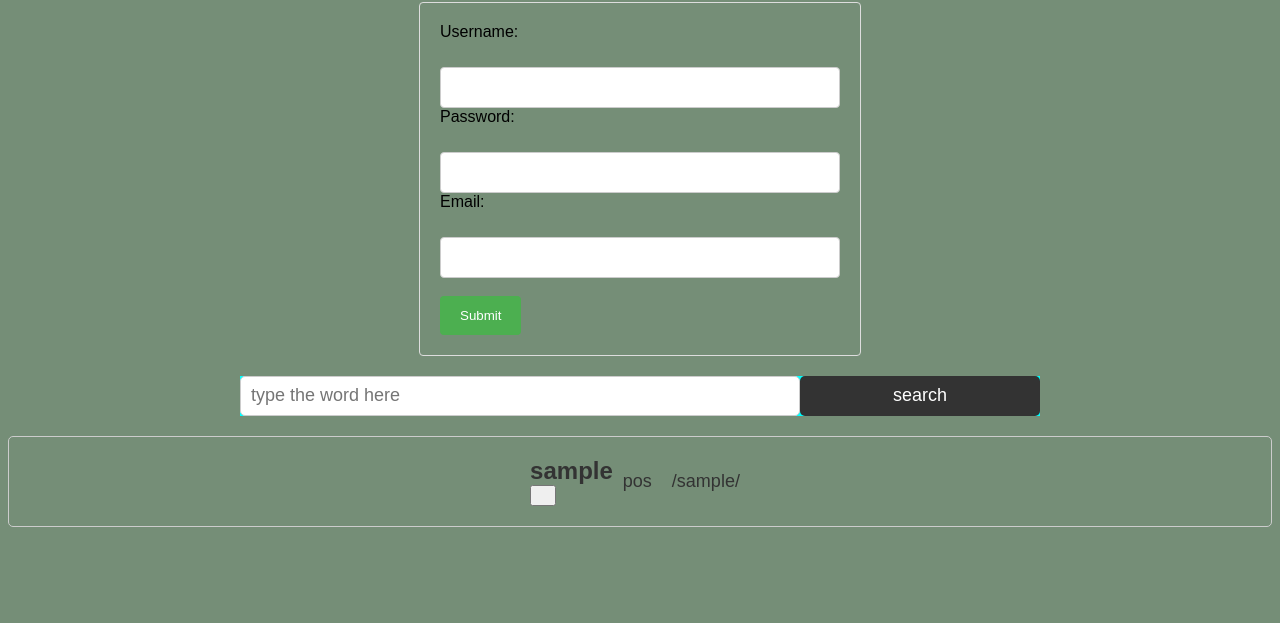
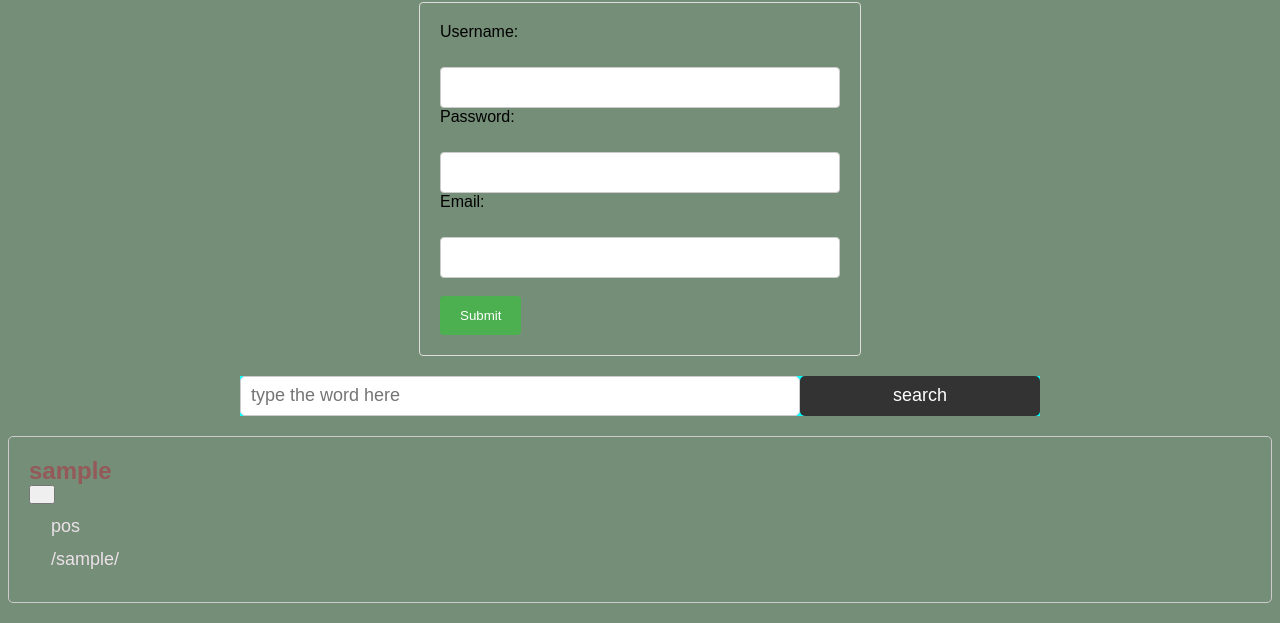
Before and after one commit to levykipkoech/oxford, a plain HTML site: page index.html in a window 1280 px wide. Shown: the part 427-1050 px from the top of the page. Before the commit the page ends 974 px from the top, so only its background shows below. Drawn offline with Linux system fonts and the light colour scheme.

Commit message:
updated css

```diff
--- a/css/main.css
+++ b/css/main.css
@@ -82,7 +82,7 @@ body {
   }
 
   .result {
-    display: flex;
+    display: block;
     align-items: center;
     justify-content: center;
     margin: 20px 0;
@@ -94,27 +94,26 @@ body {
   .word h3 {
     margin: 0;
     font-size: 24px;
-    color: #333;
+    color: rgb(148, 89, 89);
   }
 
   .details {
-    display: flex;
-    align-items: center;
+    display: block;
     justify-content: center;
-    margin: 10px 0;
+    margin: 10px 12px;
   }
 
   .details p {
-    margin: 0;
+    margin: 23px;
     font-size: 18px;
-    color: #333;
-    margin: 0 10px;
+    color: rgb(236, 225, 233);
+    margin: 12px 10px;
   }
 
   .meaning,
   .example {
     font-size: 16px;
-    color: #666;
+    color: rgb(230, 221, 221);
     margin: 10px 0;
   }
 
@@ -127,4 +126,5 @@ body {
 
   .fa-volume-high {
     content: "\f028";
+    display: flex;
   }
```
Also changed, not shown: css/bootstrap.css (deleted), js/bootstrap.js (deleted).
